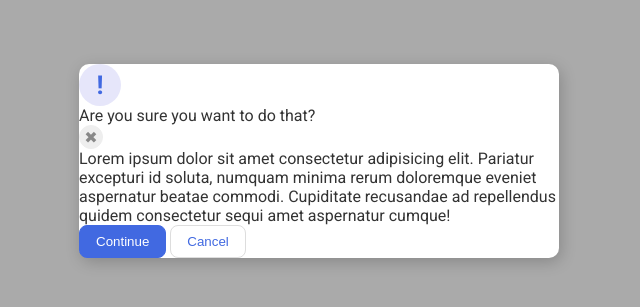
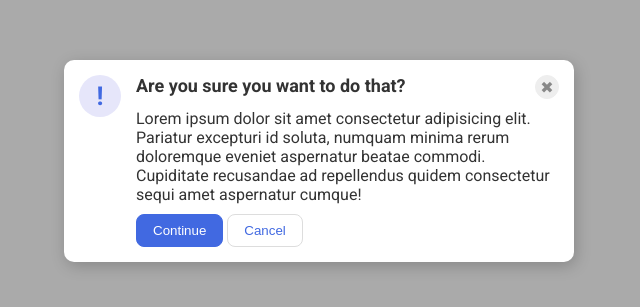
Before and after one commit to Henry645/CSS-practice, a plain HTML site: page odin-flexbox-exercises/05-flex-modal/index.html in a window 1280 px wide. Shown: the part 239-546 px from the top of the page, without its empty margins (321-961 px from the left). Drawn offline with Linux system fonts and the light colour scheme.

Commit message:
Arranged elements in a modal window in exercise 5
Added flexboxes and changed font weight and sizes, as well as adding margins, padding, to various elements

```diff
--- a/odin-flexbox-exercises/05-flex-modal/index.html
+++ b/odin-flexbox-exercises/05-flex-modal/index.html
@@ -10,11 +10,15 @@
   <body>
     <div class="modal">
       <div class="icon">!</div>
-      <div class="header">Are you sure you want to do that?</div>
-      <button class="close-button">✖</button>
-      <div class="text">Lorem ipsum dolor sit amet consectetur adipisicing elit. Pariatur excepturi id soluta, numquam minima rerum doloremque eveniet aspernatur beatae commodi. Cupiditate recusandae ad repellendus quidem consectetur sequi amet aspernatur cumque!</div>
-      <button class="continue">Continue</button>
-      <button class="cancel">Cancel</button>
+      <div class="main">
+        <div class="first-line">
+          <div class="header">Are you sure you want to do that?</div>
+          <button class="close-button">✖</button>
+        </div>
+        <div class="text">Lorem ipsum dolor sit amet consectetur adipisicing elit. Pariatur excepturi id soluta, numquam minima rerum doloremque eveniet aspernatur beatae commodi. Cupiditate recusandae ad repellendus quidem consectetur sequi amet aspernatur cumque!</div>
+        <button class="continue">Continue</button>
+        <button class="cancel">Cancel</button>
+      </div>
     </div>
   </body>
 </html>
--- a/odin-flexbox-exercises/05-flex-modal/style.css
+++ b/odin-flexbox-exercises/05-flex-modal/style.css
@@ -20,6 +20,12 @@ body {
   width: 480px;
   border-radius: 10px;
   box-shadow: 2px 4px 16px rgba(0,0,0,.2);
+  padding: 15px;
+  display: flex;
+}
+
+.main {
+  margin-left: 15px;
 }
 
 .icon {
@@ -33,6 +39,20 @@ body {
   display: flex;
   align-items: center;
   justify-content: center;
+  flex-shrink: 0;
+}
+
+.first-line {
+  display: flex;
+}
+
+.header {
+  font-weight: bolder;
+  font-size: large;
+}
+
+.text {
+  margin: 10px 0 10px 0;
 }
 
 .close-button {
@@ -48,6 +68,7 @@ body {
   justify-content: center;
   border: 1px solid #eee;
   padding: 0;
+  margin-left: auto;
 }
 
 button {
```
